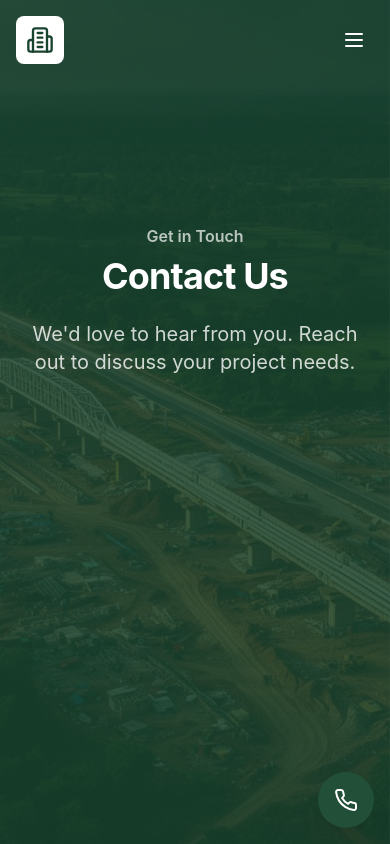
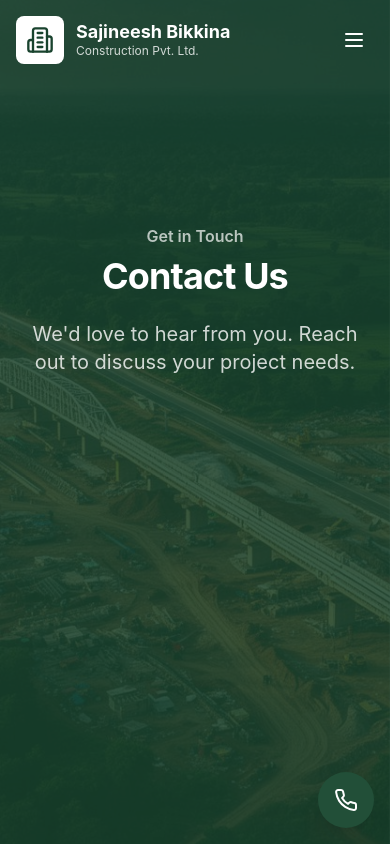
Before and after one commit to Muzammil-Ahm3d/sajineesh_properties, a React (Vite) app: page /contact in a window 390 px wide. Shown: the top 844 px of the page. Built offline with nearby package versions, Linux system fonts and the light colour scheme; the HTML template or start-up script is replaced by a standard one.

Commit message:
Fix mobile header, update founder image, remove float animation

```diff
--- a/src/components/layout/Navbar.tsx
+++ b/src/components/layout/Navbar.tsx
@@ -51,7 +51,7 @@ export const Navbar: React.FC = () => {
                 isScrolled ? 'text-white' : 'text-green-dark'
               )} />
             </div>
-            <div className="hidden sm:block">
+            <div className="block">
               <p className={cn(
                 'font-bold text-lg leading-tight transition-colors',
                 isScrolled ? 'text-foreground' : 'text-white'
--- a/src/pages/About.tsx
+++ b/src/pages/About.tsx
@@ -134,7 +134,7 @@ const About = () => {
               <div className="relative">
                 <GlowCard className="aspect-[3/4] max-w-md mx-auto lg:mx-0 rounded-xl overflow-hidden shadow-xl">
                   <img
-                    src={founderPortrait}
+                    src="https://placehold.co/400x500?text=Founder+Photo"
                     alt="Sajineesh Bikkina - Founder"
                     className="w-full h-full object-cover"
                   />
```
